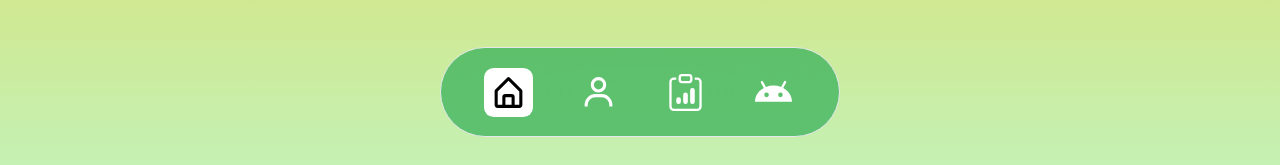
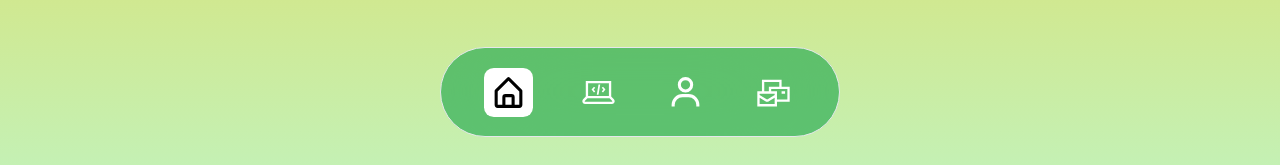
Before and after one commit to wtfrowl/PersonalWeb, a React (Vite) app: page / in a window 1280 px wide. Shown: the part 583-748 px from the top of the page. Built offline with nearby package versions, Linux system fonts and the light colour scheme; a web font is replaced by a local one.

Commit message:
Shuffled Nav Links

```diff
--- a/src/components/Nav.jsx
+++ b/src/components/Nav.jsx
@@ -1,6 +1,6 @@
 import {BiHomeAlt, BiUser} from 'react-icons/bi'
-import {BsAndroid, BsClipboardData} from 'react-icons/bs'
 import { NavLink } from 'react-router-dom'
+import { LiaMailBulkSolid, LiaLaptopCodeSolid } from "react-icons/lia";
 
 const Nav = () => {
 
@@ -12,15 +12,17 @@ return(
         <NavLink to="">
         <BiHomeAlt className='curoser-pointer w-[45px] h-[45px] p-1' />
         </NavLink>
+        <NavLink  to="work">
+        <LiaLaptopCodeSolid className='curoser-pointer w-[45px] h-[45px] p-1'/>
+        </NavLink>
         <NavLink  to="about" >
         <BiUser className='curoser-pointer w-[45px] h-[45px] p-1'/>
         </NavLink>
         <NavLink  to="contact" >
-        <BsClipboardData className='curoser-pointer w-[45px] h-[45px] p-1'/>
+        <LiaMailBulkSolid className='curoser-pointer w-[45px] h-[45px] p-1'/>
         </NavLink>
-        <NavLink  to="work">
-        <BsAndroid className='curoser-pointer w-[45px] h-[45px] p-1'/>
-        </NavLink>
+
+
 
     </div>
 
```
